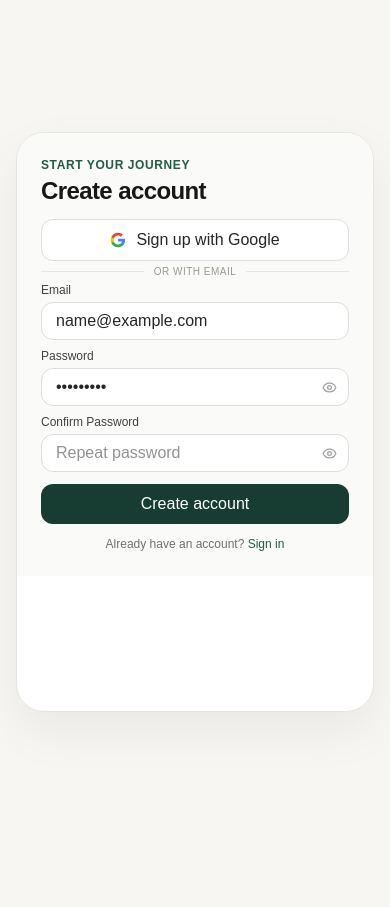
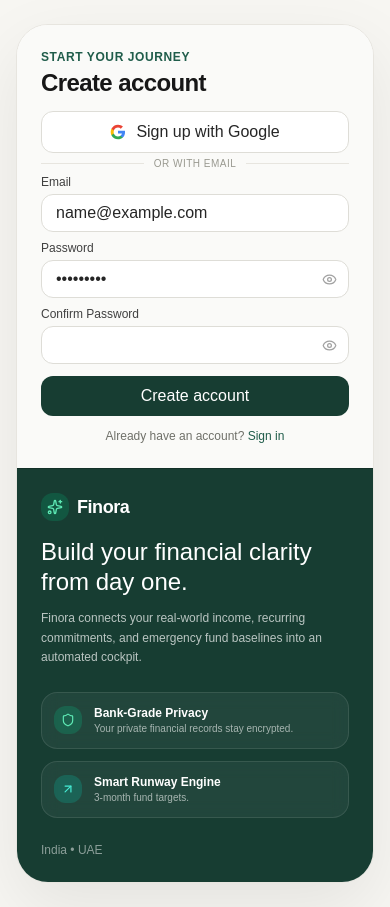
Before and after one commit to CLAYEDU/Expense-App, a Next.js app: page /login in a window 390 px wide. Both pictures are taken after typing "name@example.com", "Sample123" into the empty fields and a click on the button "Create one". Before the commit the page ends 844 px from the top, so only its background shows below. Built offline with nearby package versions, Linux system fonts and the light colour scheme; no server answers.

Commit message:
Mobile login page modified

```diff
--- a/src/app/globals.css
+++ b/src/app/globals.css
@@ -66,60 +66,39 @@
   }
 }
 
-@keyframes flipPageLeft {
-  0% {
-    transform: rotateY(0deg) skewY(0deg) scale(1);
-    box-shadow: 0 10px 25px rgba(0, 0, 0, 0.05);
-  }
-  20% {
-    /* Slow, natural paper lift */
-    transform: rotateY(-25deg) skewY(-1deg) scale(0.995);
-  }
-  50% {
-    /* High arch over the center spine */
-    transform: rotateY(-90deg) skewY(-2.5deg) scale(0.975);
-    box-shadow: -25px 25px 50px rgba(0, 0, 0, 0.28);
-  }
-  80% {
-    /* Soft landing approach */
-    transform: rotateY(-160deg) skewY(-1deg) scale(0.995);
-  }
-  100% {
-    /* Completely flat and sealed over the left side */
-    transform: rotateY(-180deg) skewY(0deg) scale(1);
-    box-shadow: -5px 10px 25px rgba(0, 0, 0, 0.08);
-  }
+/* Add inside your globals.css if not already in tailwind.config */
+@keyframes flipHorizontalLeft {
+  0% { transform: rotateY(0deg); }
+  100% { transform: rotateY(-180deg); }
 }
 
-@keyframes flipPageRight {
-  0% {
-    transform: rotateY(0deg) skewY(0deg) scale(1);
-    box-shadow: 0 10px 25px rgba(0, 0, 0, 0.05);
-  }
-  20% {
-    /* Slow, natural paper lift */
-    transform: rotateY(25deg) skewY(1deg) scale(0.995);
-  }
-  50% {
-    /* High arch over the center spine */
-    transform: rotateY(90deg) skewY(2.5deg) scale(0.975);
-    box-shadow: 25px 25px 50px rgba(0, 0, 0, 0.28);
-  }
-  80% {
-    /* Soft landing approach */
-    transform: rotateY(160deg) skewY(1deg) scale(0.995);
-  }
-  100% {
-    /* Completely flat and sealed over the right side */
-    transform: rotateY(180deg) skewY(0deg) scale(1);
-    box-shadow: 5px 10px 25px rgba(0, 0, 0, 0.08);
-  }
+@keyframes flipHorizontalRight {
+  0% { transform: rotateY(0deg); }
+  100% { transform: rotateY(180deg); }
+}
+
+@keyframes flipVerticalUp {
+  0% { transform: rotateX(0deg); }
+  100% { transform: rotateX(180deg); }
+}
+
+@keyframes flipVerticalDown {
+  0% { transform: rotateX(0deg); }
+  100% { transform: rotateX(-180deg); }
 }
 
 .animate-flip-left {
-  animation: flipPageLeft 3300ms cubic-bezier(0.55, 0.0, 0.25, 1) forwards;
+  animation: flipHorizontalLeft 0.75s cubic-bezier(0.645, 0.045, 0.355, 1) forwards;
 }
 
 .animate-flip-right {
-  animation: flipPageRight 3300ms cubic-bezier(0.55, 0.0, 0.25, 1) forwards;
+  animation: flipHorizontalRight 0.75s cubic-bezier(0.645, 0.045, 0.355, 1) forwards;
 }
+
+.animate-flip-up {
+  animation: flipVerticalUp 0.75s cubic-bezier(0.645, 0.045, 0.355, 1) forwards;
+}
+
+.animate-flip-down {
+  animation: flipVerticalDown 0.75s cubic-bezier(0.645, 0.045, 0.355, 1) forwards;
+}
--- a/src/app/login/page.tsx
+++ b/src/app/login/page.tsx
@@ -12,7 +12,7 @@
   // Mode: "login" or "register"
   const [mode, setMode] = useState<"login" | "register">("login");
 
-  // Track active flip direction independently so it never breaks mid-animation
+  // Track active flip direction independently
   const [flippingDirection, setFlippingDirection] = useState<"toRegister" | "toLogin" | null>(null);
 
   // Form Fields
@@ -36,13 +36,13 @@
     const direction = targetMode === "register" ? "toRegister" : "toLogin";
     setFlippingDirection(direction);
 
-    // Swap the underneath content at 650ms (exact 90-degree perpendicular point)
+    // Swap content exactly at 90-degree perpendicular point (~375ms)
     setTimeout(() => {
       setMode(targetMode);
       window.history.replaceState(null, "", `/${targetMode}`);
-    }, 650);
+    }, 375);
 
-    // Finish full 180-degree landing before removing the overlay
+    // Complete the full 180-degree turn
     setTimeout(() => {
       setFlippingDirection(null);
     }, 750);
@@ -116,21 +116,23 @@
   const isAnimating = flippingDirection !== null;
 
   return (
-    <main className="min-h-screen w-full bg-[#f7f6f2] px-4 py-8 sm:px-6 sm:py-10 md:h-screen md:overflow-hidden md:py-6 flex items-center justify-center">
-      {/* Outer Container: Auto-height & clean scrolling on mobile/tablet, exact 610px fixed 3D book spread on laptop/desktop */}
-      <div className="relative w-full max-w-md md:max-w-4xl min-h-[580px] md:h-[610px] overflow-hidden rounded-[28px] sm:rounded-[32px] border border-[#e7e5df] bg-white shadow-[0_20px_50px_rgba(0,0,0,0.06)] md:shadow-[0_25px_70px_rgba(0,0,0,0.08)] md:[perspective:2600px]">
+    <main className="min-h-screen w-full bg-[#f7f6f2] px-4 py-6 sm:px-6 sm:py-8 md:h-screen md:overflow-hidden md:py-6 flex items-center justify-center">
+      {/* Outer Book Container:
+          - Mobile/Tablet: Vertical orientation with perspective
+          - Laptop/Desktop: Exact original horizontal book dimensions (h-[610px], max-w-4xl) */}
+      <div className="relative w-full max-w-md md:max-w-4xl min-h-[640px] md:h-[610px] overflow-hidden rounded-[32px] border border-[#e7e5df] bg-white shadow-[0_25px_70px_rgba(0,0,0,0.08)] [perspective:2600px]">
 
         {/* ================= BACKGROUND SPREAD ================= */}
         <div className="flex flex-col md:grid h-full w-full md:grid-cols-2">
 
-          {/* ================= LEFT COLUMN =================
-              - Desktop: Green Cover on Login / Register Form on Register
-              - Mobile/Tablet: Renders ONLY when in Register mode (so mobile users immediately see the Register form) */}
+          {/* PANEL 1:
+              - Desktop Left / Mobile Top
+              - Green Cover on Login / Register Form on Register */}
           <div
             className={`p-6 sm:p-8 lg:p-10 flex flex-col justify-between transition-colors duration-500 ${
               isRegister
-                ? "flex bg-[#fafaf8] text-neutral-800"
-                : "hidden md:flex bg-[#173d32] text-white border-r border-[#123027]"
+                ? "bg-[#fafaf8] text-neutral-800"
+                : "bg-[#173d32] text-white border-b md:border-b-0 md:border-r border-[#123027]"
             }`}
           >
             {isRegister ? (
@@ -252,50 +254,50 @@
             ) : (
               <>
                 <div>
-                  <div className="mb-6 text-lg font-semibold tracking-tight">Finora</div>
-                  <h1 className="max-w-xs text-3xl font-medium leading-tight lg:text-4xl">
+                  <div className="mb-4 md:mb-6 text-lg font-semibold tracking-tight">Finora</div>
+                  <h1 className="max-w-xs text-2xl sm:text-3xl font-medium leading-tight lg:text-4xl">
                     Understand your money. Plan your future.
                   </h1>
-                  <p className="mt-4 max-w-xs text-sm leading-relaxed text-white/70">
+                  <p className="mt-3 md:mt-4 max-w-xs text-xs sm:text-sm leading-relaxed text-white/70">
                     Track everyday expenses, understand your spending and build a financial plan around your actual situation.
                   </p>
                 </div>
-                <div className="flex items-center justify-between text-xs text-white/50">
+                <div className="mt-6 md:mt-0 flex items-center justify-between text-xs text-white/50">
                   <span>India • UAE</span>
                 </div>
               </>
             )}
           </div>
 
-          {/* ================= RIGHT COLUMN =================
-              - Desktop: Sign In Form on Login / Green Info Card on Register
-              - Mobile/Tablet: Renders ONLY when in Login mode (so mobile users immediately see the Login form) */}
+          {/* PANEL 2:
+              - Desktop Right / Mobile Bottom
+              - Sign In Form on Login / Green Info Card on Register */}
           <div
             className={`p-6 sm:p-8 lg:p-10 flex flex-col justify-between transition-colors duration-500 ${
               isRegister
-                ? "hidden md:flex bg-[#173d32] text-white border-l border-[#123027]"
-                : "flex bg-white text-neutral-800"
+                ? "bg-[#173d32] text-white border-t md:border-t-0 md:border-l border-[#123027]"
+                : "bg-white text-neutral-800"
             }`}
           >
             {isRegister ? (
               <>
                 <div>
-                  <div className="flex items-center gap-2 mb-6">
+                  <div className="flex items-center gap-2 mb-4 md:mb-6">
                     <div className="flex h-7 w-7 items-center justify-center rounded-xl bg-emerald-500/20 text-emerald-300">
                       <Sparkles size={16} />
                     </div>
                     <span className="text-lg font-semibold tracking-tight">Finora</span>
                   </div>
 
-                  <h2 className="max-w-xs text-3xl font-medium leading-tight lg:text-4xl">
+                  <h2 className="max-w-xs text-2xl sm:text-3xl font-medium leading-tight lg:text-4xl">
                     Build your financial clarity from day one.
                   </h2>
 
-                  <p className="mt-4 max-w-xs text-xs leading-relaxed text-white/70">
+                  <p className="mt-3 md:mt-4 max-w-xs text-xs leading-relaxed text-white/70">
                     Finora connects your real-world income, recurring commitments, and emergency fund baselines into an automated cockpit.
                   </p>
 
-                  <div className="mt-8 space-y-3">
+                  <div className="mt-6 md:mt-8 space-y-3">
                     <div className="flex items-center gap-3 rounded-2xl bg-white/5 p-3 backdrop-blur-sm border border-white/10">
                       <div className="flex h-7 w-7 items-center justify-center rounded-xl bg-emerald-400/20 text-emerald-300">
                         <Shield size={14} />
@@ -318,7 +320,7 @@
                   </div>
                 </div>
 
-                <div className="flex items-center justify-between text-xs text-white/50">
+                <div className="mt-6 md:mt-0 flex items-center justify-between text-xs text-white/50">
                   <span>India • UAE</span>
                 </div>
               </>
@@ -418,8 +420,7 @@
           </div>
         </div>
 
-        {/* ================= 3D PHYSICAL FLIPPING LEAF =================
-            Only enabled on md: (laptop/desktop) to preserve the exact desktop book animation */}
+        {/* ================= 1. DESKTOP/LAPTOP HORIZONTAL 3D LEAF (md: and up) ================= */}
         {flippingDirection && (
           <div
             style={{
@@ -433,7 +434,6 @@
                 : "left-0 -mr-[1px] animate-flip-right"
             }`}
           >
-            {/* FRONT FACE OF TURNING LEAF */}
             <div
               style={{
                 backfaceVisibility: "hidden",
@@ -444,7 +444,6 @@
               <div className="absolute inset-0 bg-gradient-to-r from-black/10 via-transparent to-black/5" />
             </div>
 
-            {/* BACK FACE OF TURNING LEAF */}
             <div
               style={{
                 transform: "rotateY(180deg)",
@@ -457,6 +456,46 @@
             </div>
           </div>
         )}
+
+        {/* ================= 2. MOBILE/TABLET VERTICAL 3D LEAF (< md) ================= */}
+        {flippingDirection && (
+          <div
+            style={{
+              transformOrigin:
+                flippingDirection === "toRegister" ? "center bottom" : "center top",
+              transformStyle: "preserve-3d",
+            }}
+            className={`pointer-events-none md:hidden absolute left-0 right-0 z-30 w-full h-[50.5%] shadow-2xl ${
+              flippingDirection === "toRegister"
+                ? "top-0 -mb-[1px] animate-flip-down"
+                : "top-1/2 -mt-[1px] animate-flip-up"
+            }`}
+          >
+            {/* Front face of vertical leaf */}
+            <div
+              style={{
+                backfaceVisibility: "hidden",
+                WebkitBackfaceVisibility: "hidden",
+              }}
+              className="absolute inset-0 bg-[#fdfdfb] border border-[#e7e5df]"
+            >
+              <div className="absolute inset-0 bg-gradient-to-b from-black/10 via-transparent to-black/5" />
+            </div>
+
+            {/* Back face of vertical leaf */}
+            <div
+              style={{
+                transform: "rotateX(180deg)",
+                backfaceVisibility: "hidden",
+                WebkitBackfaceVisibility: "hidden",
+              }}
+              className="absolute inset-0 bg-[#fafaf8] border border-[#e7e5df]"
+            >
+              <div className="absolute inset-0 bg-gradient-to-b from-black/5 via-transparent to-black/10" />
+            </div>
+          </div>
+        )}
+
       </div>
     </main>
   );
```
